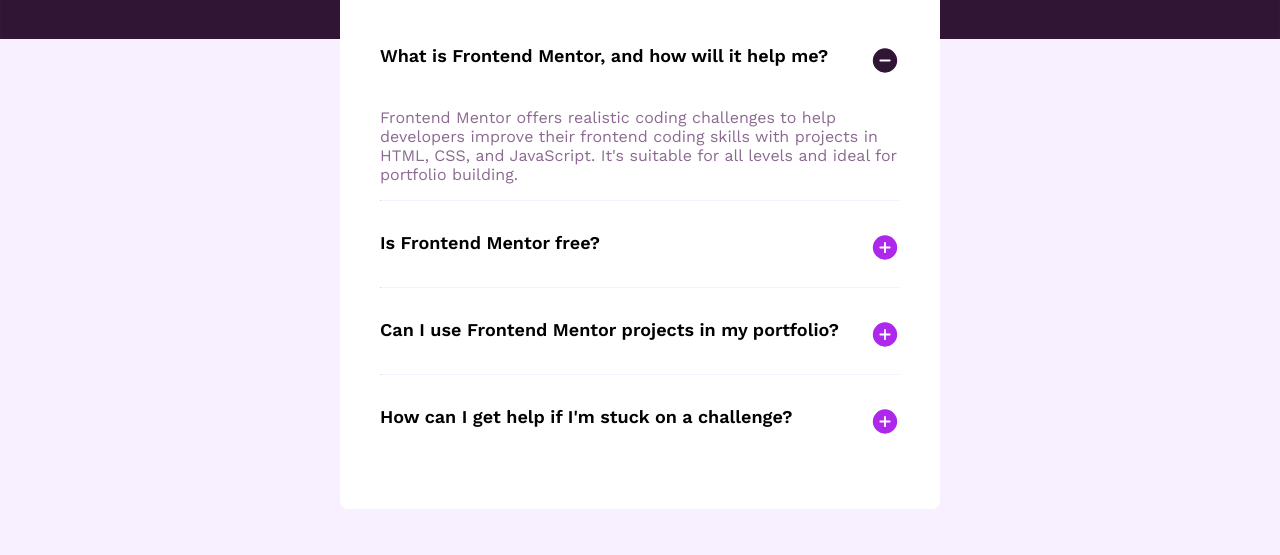
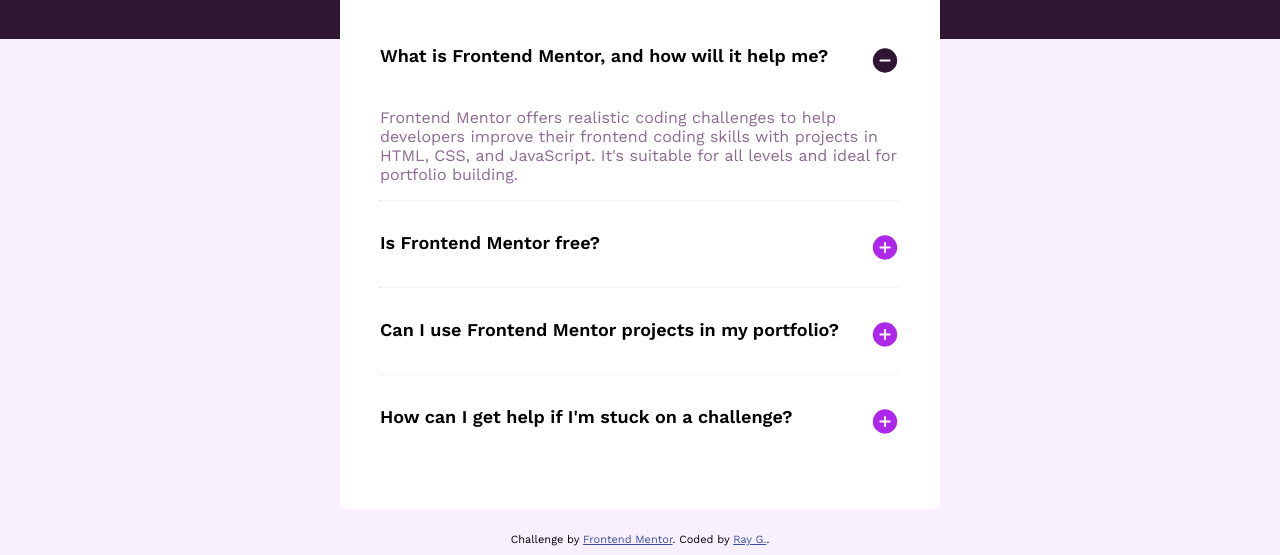
Before and after one commit to raygdev/faq-accordion-main, a website built with Vite: page index.html in a window 1280 px wide. Shown: the part 245-800 px from the top of the page. Built offline with nearby package versions, Linux system fonts and the light colour scheme.

Commit message:
Add attribution for frontend mentor

```diff
--- a/index.html
+++ b/index.html
@@ -82,10 +82,10 @@
         </ul>
       </article>
     </div>
-    <!-- <div class="attribution">
+    <div class="attribution">
       Challenge by <a href="https://www.frontendmentor.io?ref=challenge" target="_blank">Frontend Mentor</a>.
-      Coded by <a href="https://github.com/raygdev">Ray G.</a>.
-    </div> -->
+      Coded by <a href="https://github.com/raygdev/faq-accordion-main">Ray G.</a>.
+    </div>
   </main>
 
     <script type="module" src="/src/main.js"></script>
```
